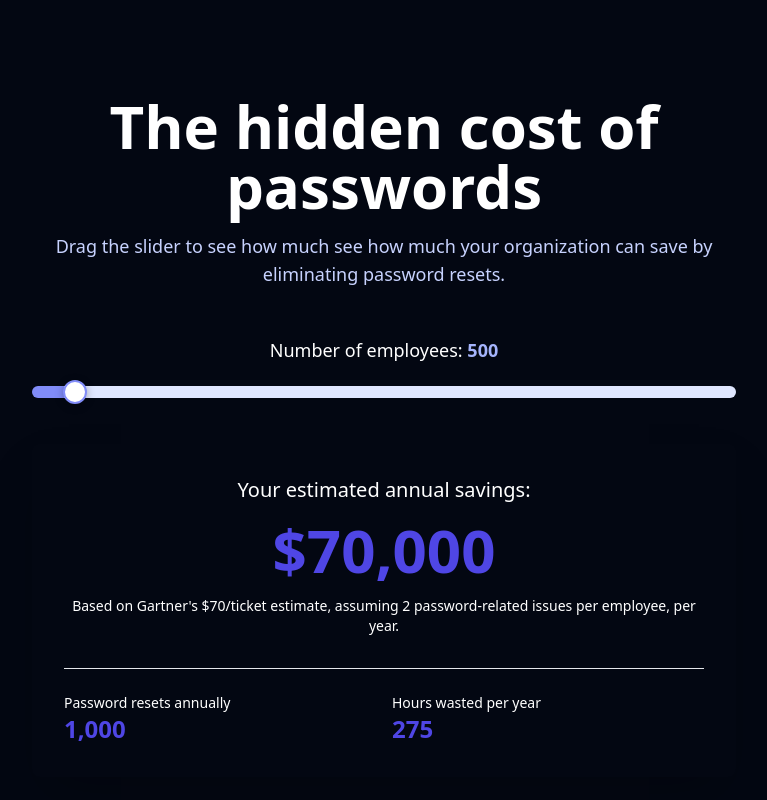
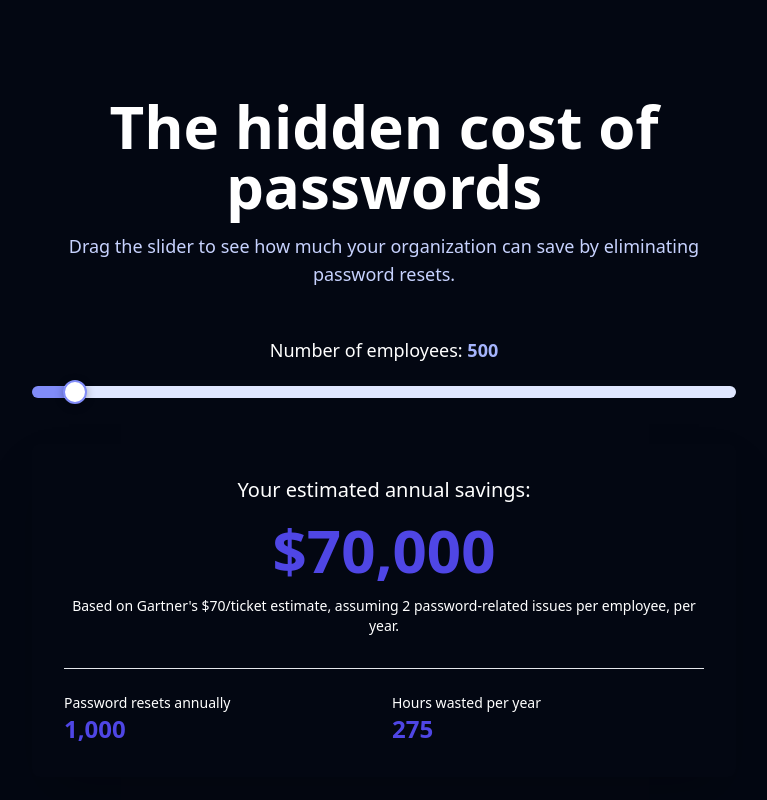
Before and after one commit to TheAICrafter/roi-calc, a plain HTML site: page index.html in a window 1280 px wide. Shown: the top 800 px of the page, without its empty margins (256-1023 px from the left). Drawn offline with nearby package versions, Linux system fonts and the light colour scheme.

Commit message:
Fix duplicate text in ROI Calculator section

```diff
--- a/index.html
+++ b/index.html
@@ -44,7 +44,7 @@
     <section id="roi" class="py-24 bg-gray-950 text-white">
         <div class="max-w-3xl mx-auto px-4 sm:px-6 lg:px-8 text-center">
             <h1 class="text-6xl font-extrabold">The hidden cost of passwords</h1>
-            <p class="mt-4 text-lg text-indigo-200">Drag the slider to see how much see how much your organization can save by eliminating password resets.</p>
+            <p class="mt-4 text-lg text-indigo-200">Drag the slider to see how much your organization can save by eliminating password resets.</p>
 
             <div class="mt-12">
                 <label for="employeeSlider" class="block text-lg font-medium text-white mb-4">
```
